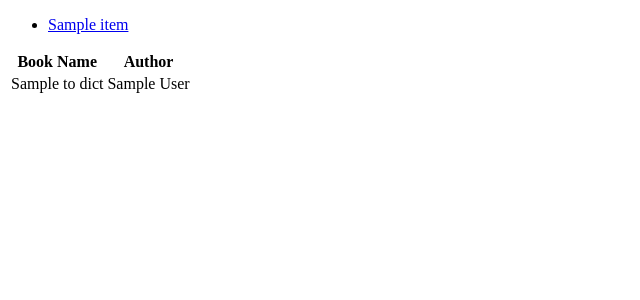
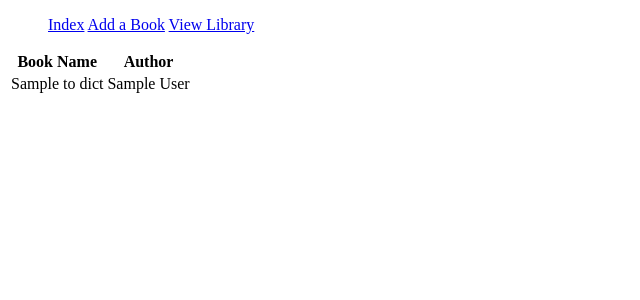
Before and after one commit to chenderson1190/datadog-demo-cloudrun, a Flask app: template templates/library.html in a window 1280 px wide. Shown: the top 300 px of the page, without its empty margins (0-640 px from the left). Run offline with Flask 3, Linux system fonts and the light colour scheme; the template is opened without the code that fills it: most values are stand-ins (such as "Sample title", 1, 10 or a date in 2020); parts of the project's set-up code (start-up, migrations or seed data) failed here and were passed over.

Commit message:
fix navbar

```diff
--- a/app.py
+++ b/app.py
@@ -1,21 +1,15 @@
 from flask import Flask, render_template, request
-from flask_navigation import Navigation
 from wtforms import Form, StringField
 import google.cloud.logging as logging
 import firebase_admin
 from google.cloud import firestore
 
 app = Flask(__name__)
-nav = Navigation(app)
 firestore_app = firebase_admin.initialize_app()
 db = firestore.Client(database="datadog-demo-db")
 
 logging_client = logging.Client()
 logging_client.setup_logging()
-
-nav.Bar('top' [
-    nav.Item('Index', 'Library', 'Add a Book')
-])
 
 class Book:
     def __init__(self, book_name, author):
--- a/requirements.txt
+++ b/requirements.txt
@@ -1,5 +1,4 @@
-Flask==2.3.3
-flask_navigation==0.2.0
+Flask==3.0.1
 gunicorn==23.0.0
 
 requests==2.32.4
--- a/templates/library.html
+++ b/templates/library.html
@@ -7,11 +7,9 @@
 </head>
 <body>
     <ul>
-    {% for item in nav.top %}
-    <li class="{{ 'active' if item.is_active else '' }}">
-        <a href="{{ item.url }}">{{ item.label }}</a>
-    </li>
-    {% endfor %}
+        <a href="{{ url_for('index') }}">Index</a>
+        <a href="{{ url_for('add_book') }}">Add a Book</a>
+        <a href="{{ url_for('library') }}">View Library</a>
     </ul>
     {% block content %}
         <table>
```
Also changed, not shown: templates/add_book.html (+3 -5 lines), templates/index.html (+3 -5 lines).
